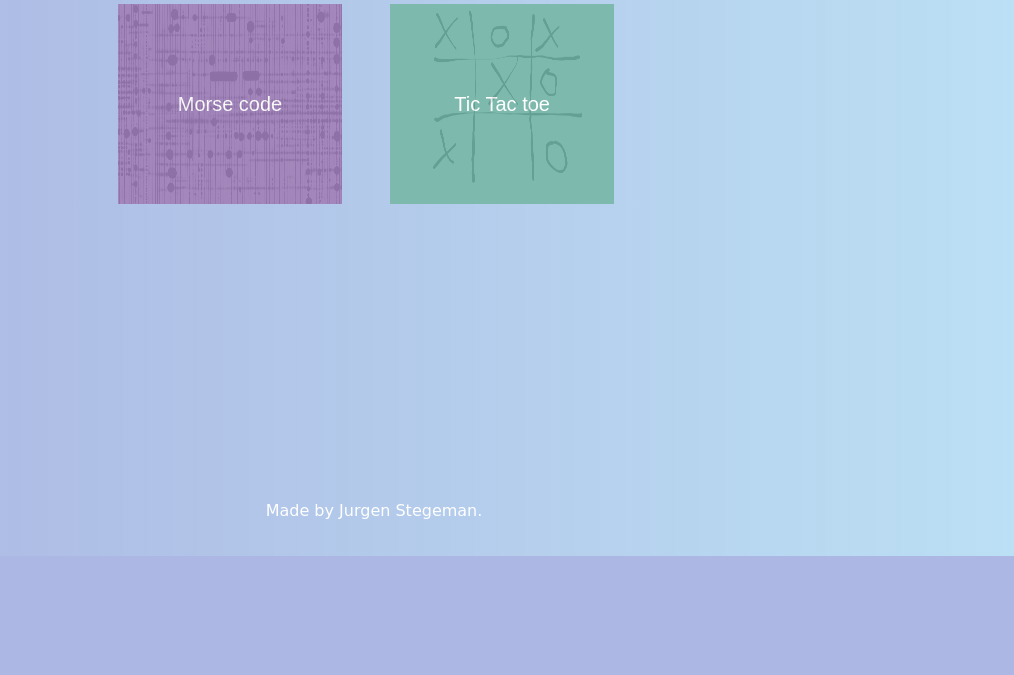
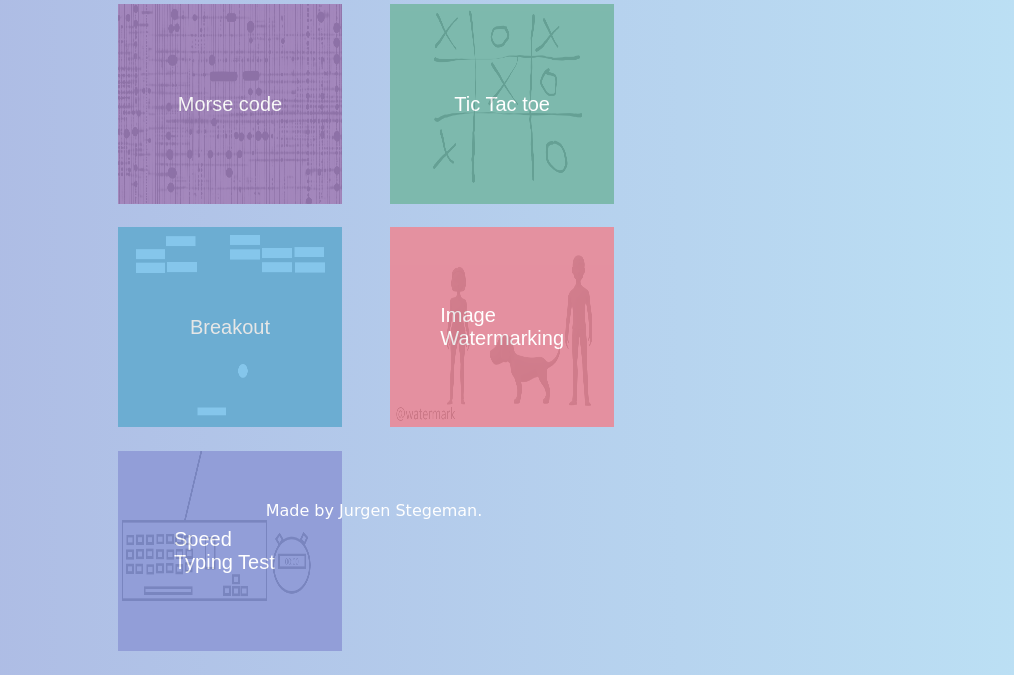
Before and after one commit to Thoredo/portfolio-site, a Flask app: page /projects in a window 1280 px wide. Shown: the part 244-919 px from the top of the page, without its empty margins (266-1280 px from the left). Before the commit the page ends 800 px from the top, so only its background shows below. Run offline with Flask 3, Linux system fonts and the light colour scheme.

Commit message:
Add 3 projects

```diff
--- a/static/css/style.css
+++ b/static/css/style.css
@@ -126,6 +126,7 @@ h2 {
     width: 25%;
     height: 200px;
     display: inline-block;
+    margin-bottom: 20px;
 }
 
 .right-images {
--- a/templates/projects.html
+++ b/templates/projects.html
@@ -19,6 +19,29 @@
             <div class="text">Tic Tac toe</div>
         </div>
     </div>
+    <br>
+    <div class="image-container">
+        <a href="#"><img src="static/images/breakout.png" alt="black and white image of tic tac toe"
+                class="project-images"></a>
+        <div class="overlay overlayMayaBlue">
+            <div class="text">Breakout</div>
+        </div>
+    </div>
+    <div class="image-container right-images">
+        <a href="#"><img src="static/images/image-watermarking.png" alt="black and white image of tic tac toe"
+                class="project-images"></a>
+        <div class="overlay overlayRose">
+            <div class="text">Image Watermarking</div>
+        </div>
+    </div>
+    <br>
+    <div class="image-container">
+        <a href="#"><img src="static/images/speed-typing-test.png" alt="black and white image of tic tac toe"
+                class="project-images"></a>
+        <div class="overlay overlayVistaBlue">
+            <div class="text">Speed Typing Test</div>
+        </div>
+    </div>
 
 
 </div>
```
Also changed, not shown: static/images/breakout.png (added), static/images/image-watermarking.png (added), static/images/speed-typing-test.png (added).
